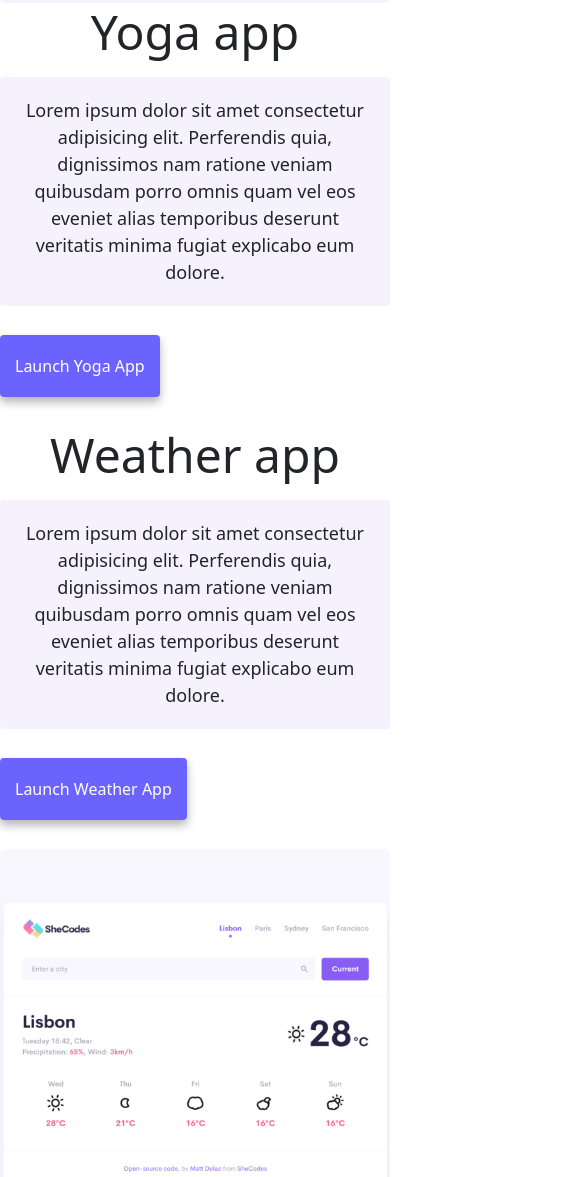
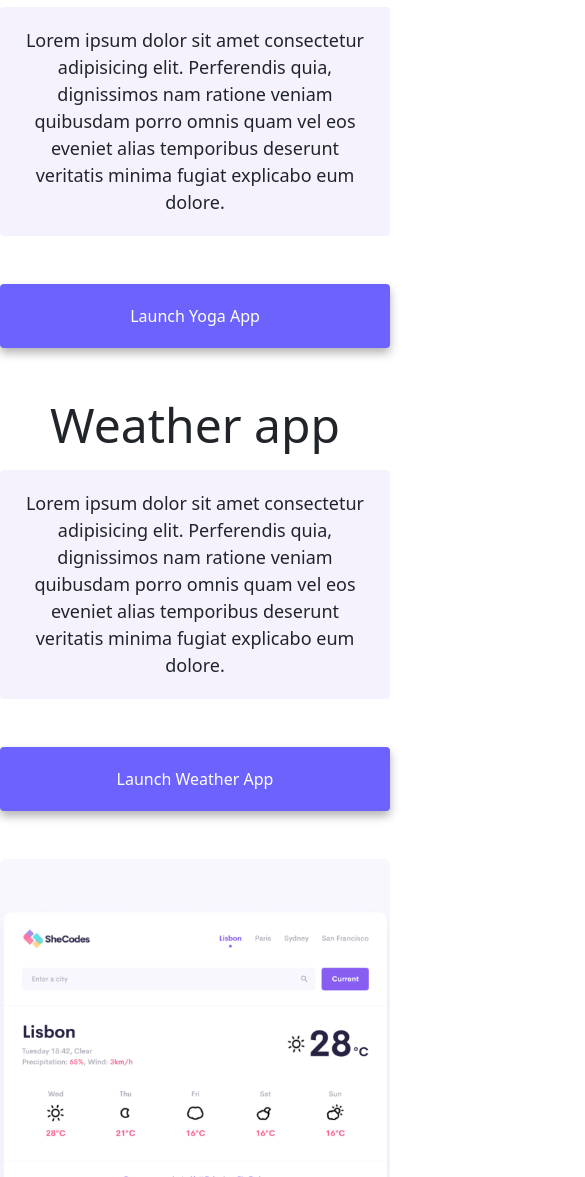
Before and after one commit to Moredebbs/collage-app, a plain HTML site: page index.html in a window 390 px wide. Shown: the part 823-2000 px from the top of the page, 585 px wide, since content can reach past the window. Drawn offline with nearby package versions, Linux system fonts and the light colour scheme.

Commit message:
centralise the links and h1 font size for smaller screen size

```diff
--- a/style.css
+++ b/style.css
@@ -101,3 +101,13 @@ p {
 .about-me {
   padding: 30px;
 }
+@media (max-width: 700px) {
+  h1 {
+    font-size: 38px;
+  }
+  a {
+    display: block;
+    margin: 0, auto;
+    text-align: center;
+  }
+}
```
